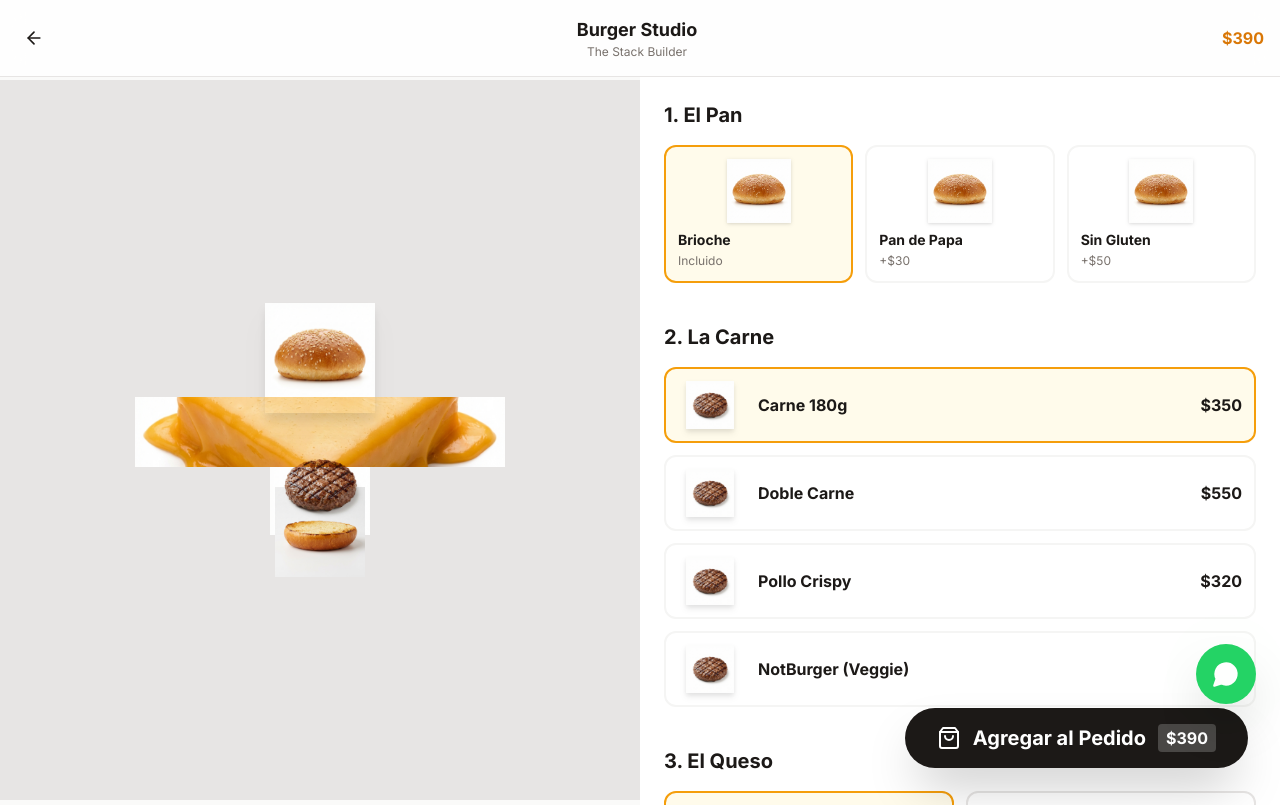
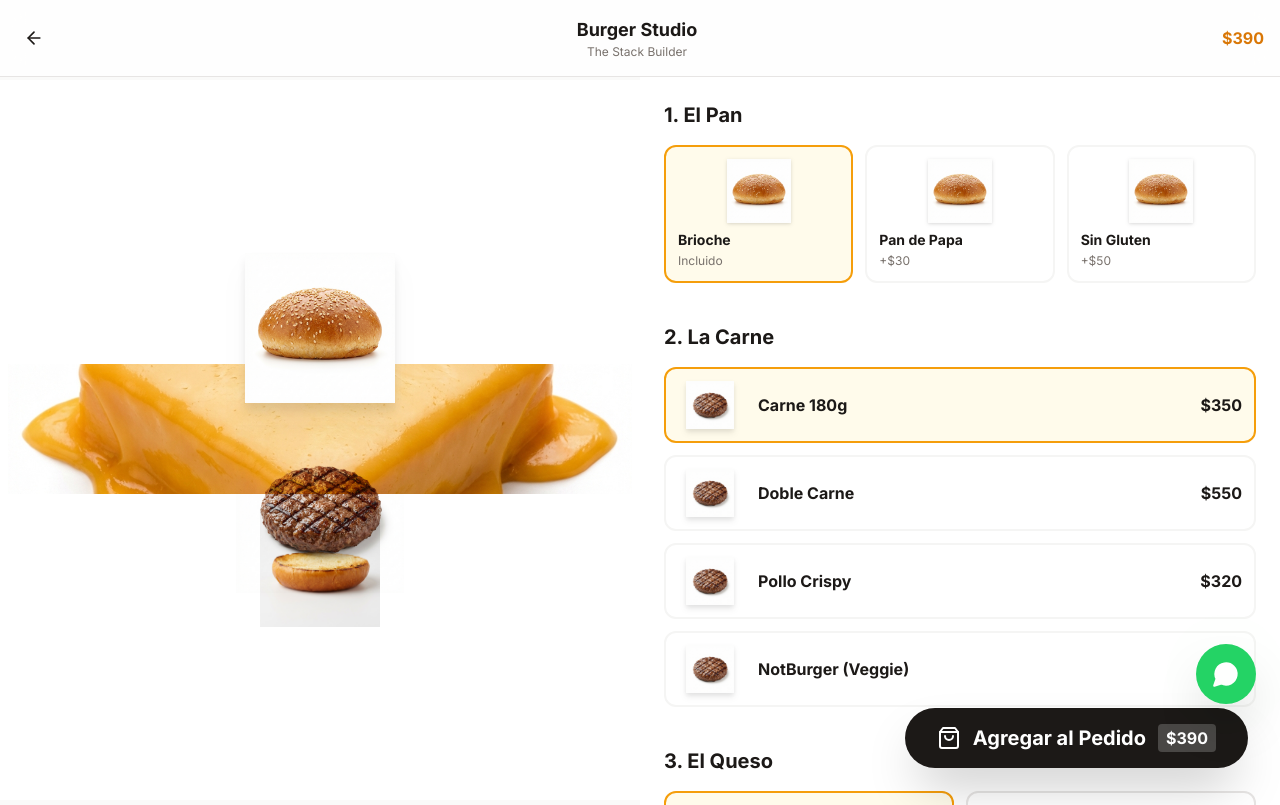
Before and after one commit to Marser321/lnb-saas, a Next.js app: page /burger-studio in a window 1280 px wide. Shown: the top 805 px of the page. Built offline with nearby package versions, Linux system fonts and the light colour scheme.

Commit message:
style(burger): scale isometric assets and fix background blending

```diff
--- a/app/burger-studio/page.tsx
+++ b/app/burger-studio/page.tsx
@@ -74,16 +74,16 @@ export default function BurgerStudioPage() {
             <main className="max-w-7xl mx-auto grid grid-cols-1 lg:grid-cols-2 min-h-[calc(100vh-80px)]">
 
                 {/* Left: Visual Builder (Sticky) */}
-                <div className="relative bg-stone-200 flex items-center justify-center p-8 lg:sticky lg:top-20 lg:h-[calc(100vh-80px)] overflow-hidden">
+                <div className="relative bg-white flex items-center justify-center p-8 lg:sticky lg:top-20 lg:h-[calc(100vh-80px)] overflow-hidden">
                     {/* Visualizer Container - Side View Stack */}
                     <div className="relative w-full max-w-xl h-auto flex flex-col-reverse items-center justify-center transform scale-90 md:scale-100 transition-transform">
 
-                        {/* 1. Bottom Bun (Base) */}
+                        {/* 1. Bottom Bun (Base) - Side View Asset (Correct Scale) */}
                         <motion.div
                             key="bun-bottom"
                             initial={{ y: 50, opacity: 0 }}
                             animate={{ y: 0, opacity: 1 }}
-                            className="relative w-[380px] h-[90px] z-10 -mt-8 flex-shrink-0 mix-blend-multiply"
+                            className="relative w-[500px] h-[120px] z-10 -mt-10 flex-shrink-0"
                         >
                             <Image
                                 src={bun.bottomImage || '/images/studio/burger-side-bun-bottom.png'}
@@ -93,33 +93,35 @@ export default function BurgerStudioPage() {
                             />
                         </motion.div>
 
-                        {/* 2. Patty */}
+                        {/* 2. Patty - Isometric Asset (Needs Zoom) */}
                         <motion.div
                             key={patty.id}
                             initial={{ y: -20, opacity: 0 }}
                             animate={{ y: 0, opacity: 1 }}
                             transition={{ delay: 0.1 }}
-                            className="relative w-[360px] h-[100px] z-20 -mb-4 flex-shrink-0 mix-blend-multiply"
+                            className="relative w-[500px] h-[140px] z-20 -mb-8 flex-shrink-0 mix-blend-multiply"
                         >
-                            <Image src={patty.image} alt={patty.label} fill className="object-contain" />
+                            {/* Zooming in 1.2x to fill white space */}
+                            <Image src={patty.image} alt={patty.label} fill className="object-contain scale-[1.2]" />
                         </motion.div>
 
-                        {/* 3. Cheese */}
+                        {/* 3. Cheese - Isometric Asset (Needs Zoom & Crop) */}
                         {cheese.id !== 'none' && (
                             <motion.div
                                 key={cheese.id}
                                 initial={{ scale: 0.8, opacity: 0 }}
                                 animate={{ scale: 1, opacity: 1 }}
                                 transition={{ delay: 0.15 }}
-                                className="relative w-[370px] h-[70px] z-30 -mb-8 flex-shrink-0 pointer-events-none mix-blend-multiply"
+                                className="relative w-[480px] h-[100px] z-30 -mb-10 flex-shrink-0 pointer-events-none mix-blend-multiply"
                             >
                                 {cheese.image && (
-                                    <Image src={cheese.image} alt={cheese.label} fill className="object-cover" />
+                                    // Zooming 1.3x to focus on the slice
+                                    <Image src={cheese.image} alt={cheese.label} fill className="object-cover scale-[1.3]" />
                                 )}
                             </motion.div>
                         )}
 
-                        {/* 4. Extras */}
+                        {/* 4. Extras - Isometric Assets (Tiny -> Need Massive Zoom) */}
                         <AnimatePresence>
                             {extras.map((extra, i) => (
                                 <motion.div
@@ -128,21 +130,22 @@ export default function BurgerStudioPage() {
                                     animate={{ x: 0, opacity: 1 }}
                                     exit={{ scale: 0, opacity: 0 }}
                                     transition={{ delay: 0.2 + i * 0.1 }}
-                                    className="relative w-[360px] h-[60px] -mb-6 flex-shrink-0 mix-blend-multiply"
+                                    className="relative w-[480px] h-[80px] -mb-8 flex-shrink-0 mix-blend-multiply"
                                     style={{ zIndex: 40 + i }}
                                 >
-                                    <Image src={extra.image} alt={extra.label} fill className="object-contain" />
+                                    {/* Massive zoom 1.8x because isometric extras have huge padding */}
+                                    <Image src={extra.image} alt={extra.label} fill className="object-contain scale-[1.8]" />
                                 </motion.div>
                             ))}
                         </AnimatePresence>
 
-                        {/* 5. Top Bun (Crown) */}
+                        {/* 5. Top Bun (Crown) - Side View Asset (Correct Scale) */}
                         <motion.div
                             key="bun-top"
                             initial={{ y: -100, opacity: 0 }}
                             animate={{ y: 0, opacity: 1 }}
                             transition={{ delay: 0.3 + extras.length * 0.1, type: "spring", stiffness: 120 }}
-                            className="relative w-[380px] h-[110px] z-[100] -mb-4 flex-shrink-0 drop-shadow-xl mix-blend-multiply"
+                            className="relative w-[500px] h-[150px] z-[100] -mb-6 flex-shrink-0 drop-shadow-xl"
                         >
                             <Image
                                 src={bun.image}
```
